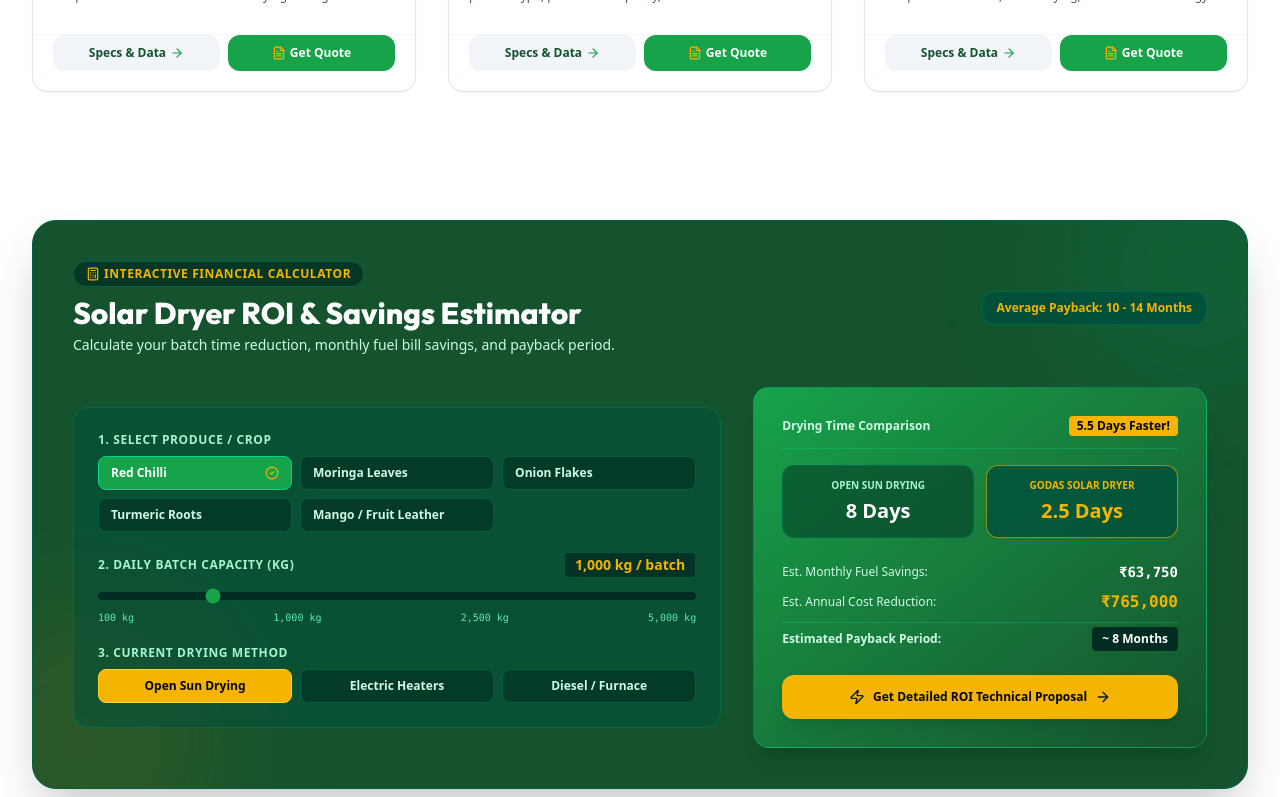
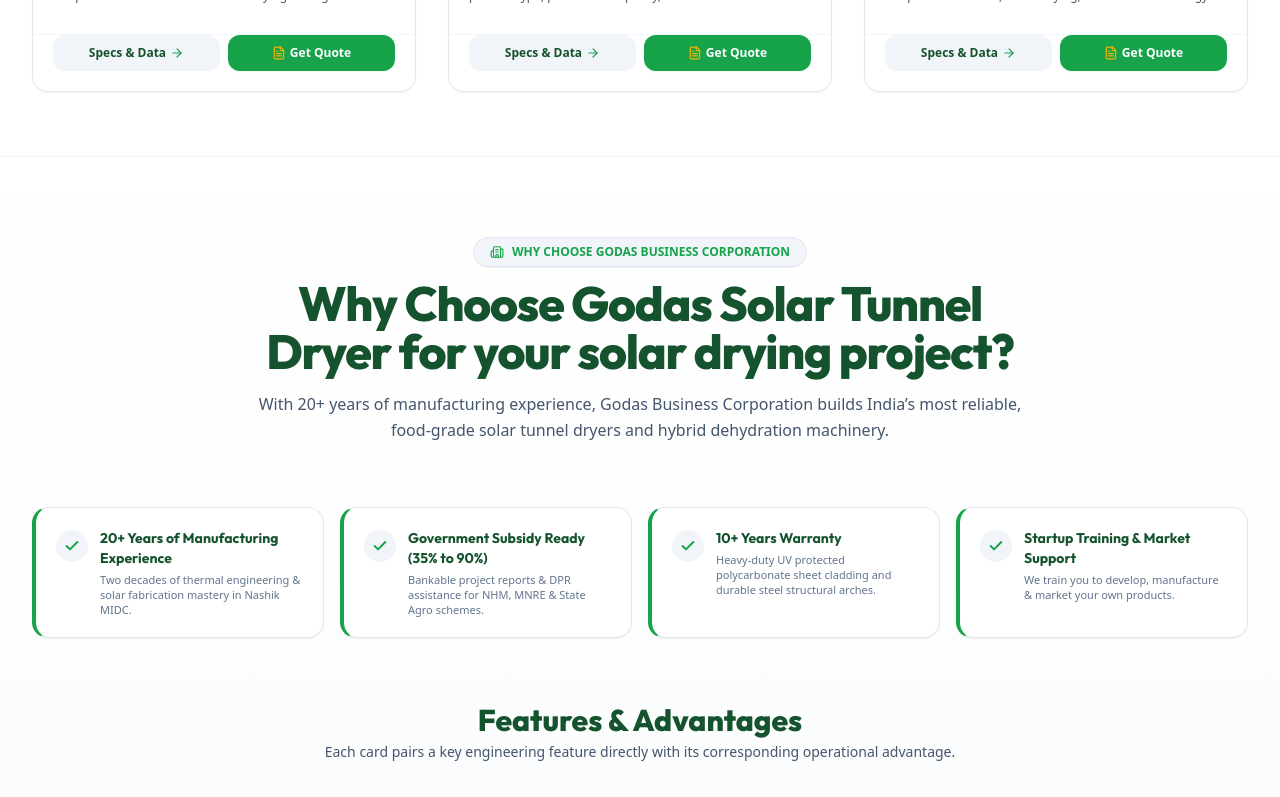
Before and after one commit to Shivanipatil04/godas, a React (Vite) app in the folder frontend/: page / in a window 1280 px wide. Shown: the part 2120-2917 px from the top of the page. Built offline with nearby package versions, Linux system fonts and the light colour scheme; no server answers.

Commit message:
Remove calculation function

```diff
--- a/frontend/src/pages/Home.jsx
+++ b/frontend/src/pages/Home.jsx
@@ -11,7 +11,6 @@
 import { ProductCard } from '../components/ProductCard';
 import { IndustryGrid } from '../components/IndustryGrid';
 import { WhyChooseUs } from '../components/WhyChooseUs';
-import { ROICalculator } from '../components/ROICalculator';
 import { FAQAccordion } from '../components/FAQAccordion';
 import { companyInfo } from '../data/companyInfo';
 import { RevealOnScroll, RevealItem } from '../components/RevealOnScroll';
@@ -223,15 +222,6 @@
           </div>
         </section>
 
-        {/* INTERACTIVE ROI & FINANCIAL CALCULATOR */}
-        <section className="py-16 bg-white">
-          <div className="max-w-7xl mx-auto px-4 sm:px-6 lg:px-8">
-            <RevealOnScroll direction="up" duration={0.6}>
-              <ROICalculator onOpenQuoteModal={onOpenQuoteModal} />
-            </RevealOnScroll>
-          </div>
-        </section>
-
         {/* WHY CHOOSE US - 12 FEATURES */}
         <WhyChooseUs />
 
```
